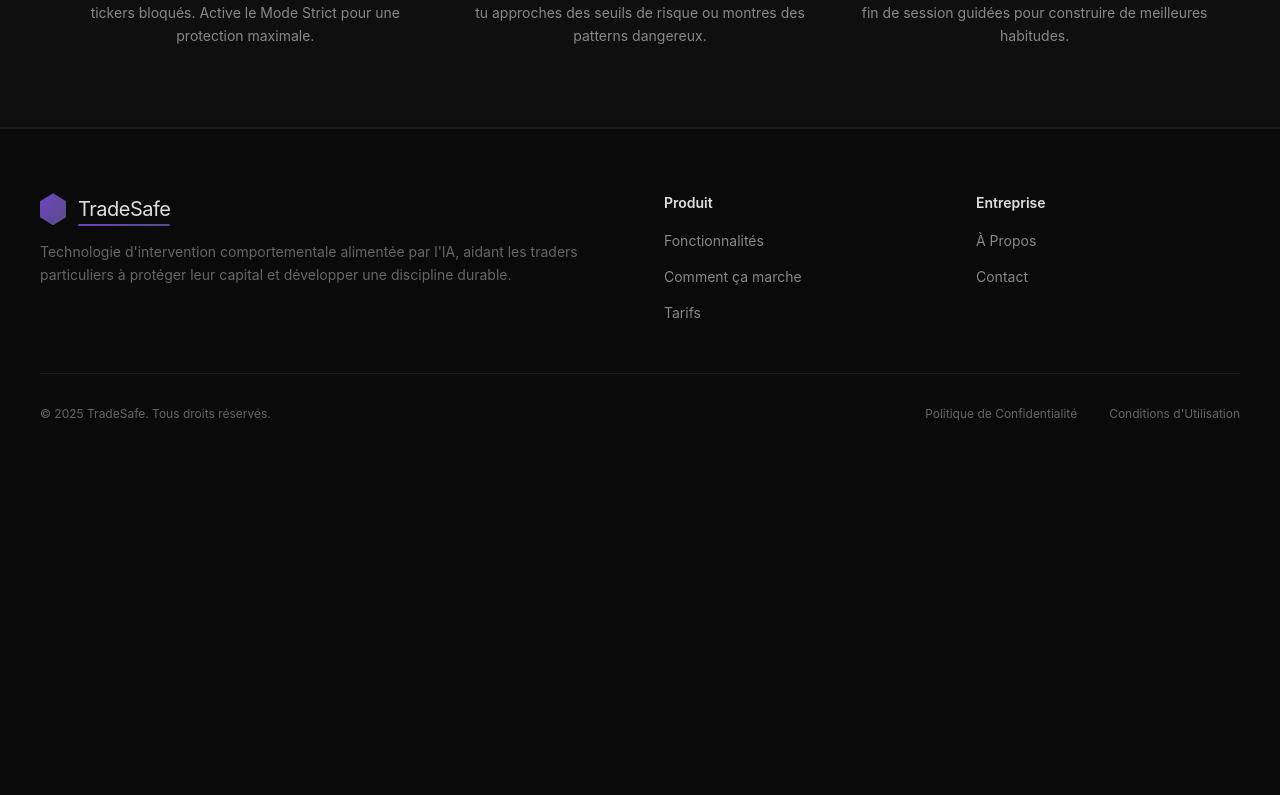
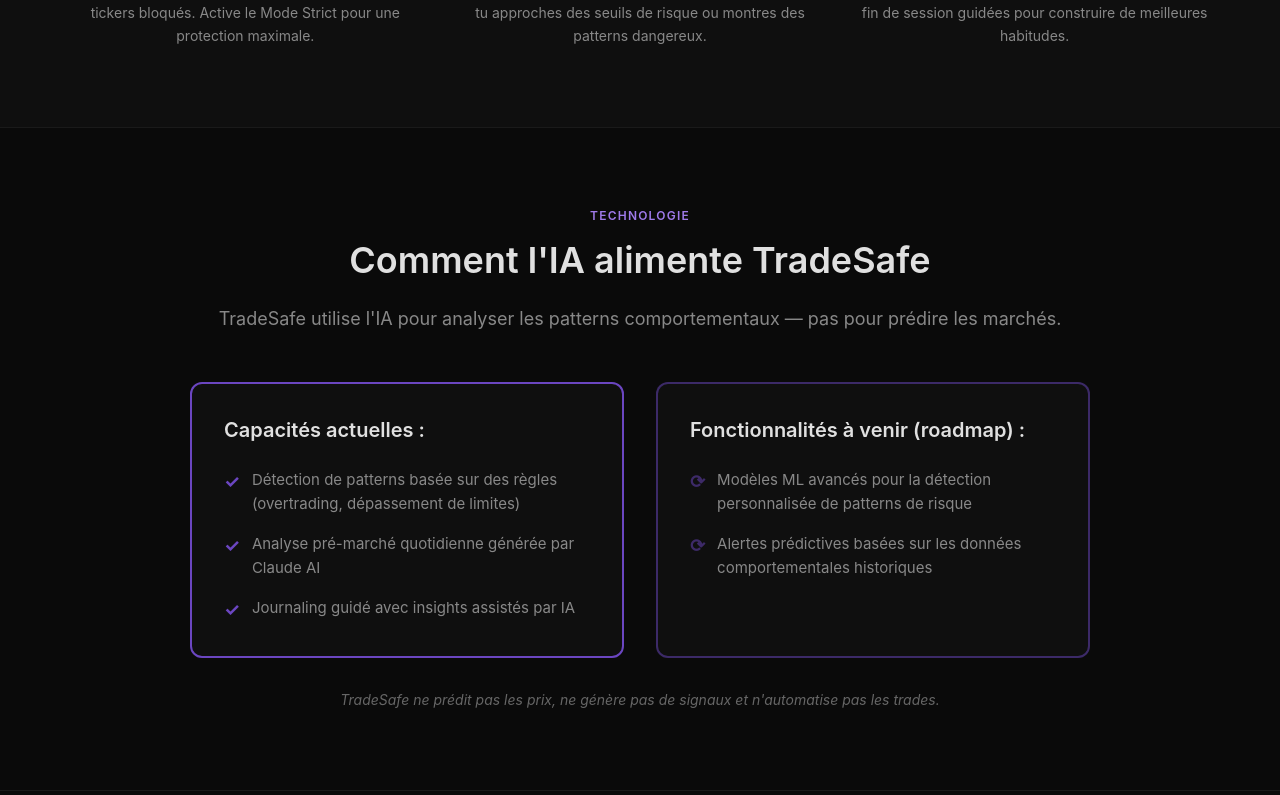
Before and after one commit to Trade-Safe/tradesafe-landing, a Next.js app: page /fr in a window 1280 px wide. Shown: the part 3565-4360 px from the top of the page. Before the commit the page ends 4051 px from the top, so only its background shows below. Built offline with nearby package versions, Linux system fonts and the light colour scheme.

Commit message:
feat: add Technology section to French page

```diff
--- a/app/fr/page.tsx
+++ b/app/fr/page.tsx
@@ -3,6 +3,7 @@
 import Features from '@/components/Features'
 import Pricing from '@/components/Pricing'
 import HowItWorks from '@/components/HowItWorks'
+import Technology from '@/components/Technology'
 import Footer from '@/components/Footer'
 import messages from '@/messages/fr.json'
 
@@ -67,6 +68,7 @@
         />
         <Pricing {...messages.pricing} />
         <HowItWorks {...messages.howItWorks} />
+        <Technology {...messages.technology} />
       </main>
       <Footer {...messages.footer} />
     </>
```
